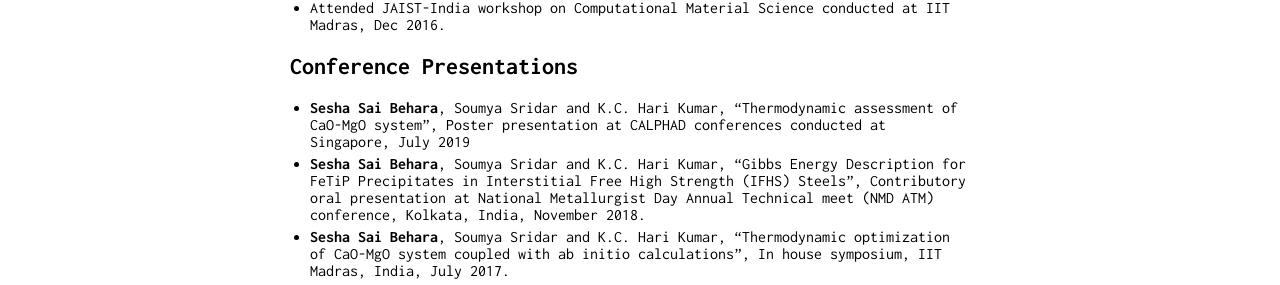
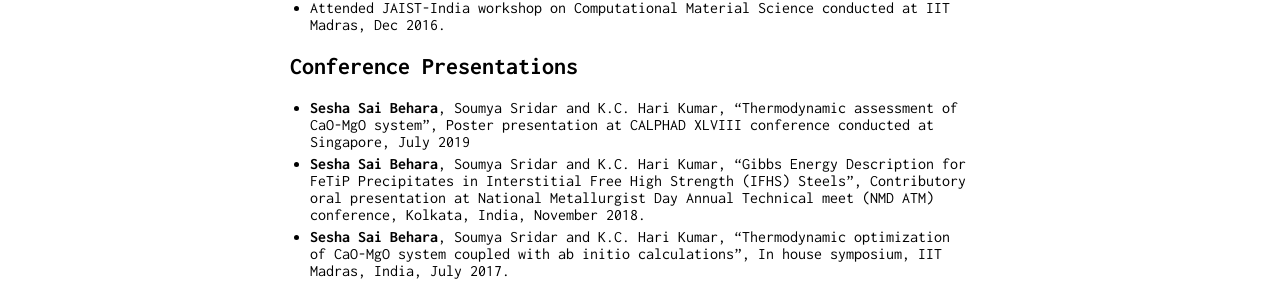
Before and after one commit to legolas96/legolas96.github.io, a Jekyll site: the page built from index.md, in a window 1280 px wide. Shown: the part 553-838 px from the top of the page. Built offline with Jekyll 4.4.1, drawn with Linux system fonts in a browser that asks for light colours; our own code applies the rules of GitHub Pages for plain Markdown files.

Commit message:
Update index.md

```diff
--- a/index.md
+++ b/index.md
@@ -23,7 +23,7 @@ I am a final year dual degree student at [IIT Madras](https://www.iitm.ac.in/) p
 * Attended JAIST-India workshop on Computational Material Science conducted at IIT Madras, Dec 2016.
 
 ## Conference Presentations
-* **Sesha Sai Behara**, Soumya Sridar and K.C. Hari Kumar, "Thermodynamic assessment of CaO-MgO system", Poster presentation at CALPHAD conferences conducted at Singapore, July 2019
+* **Sesha Sai Behara**, Soumya Sridar and K.C. Hari Kumar, "Thermodynamic assessment of CaO-MgO system", Poster presentation at CALPHAD XLVIII conference conducted at Singapore, July 2019
 * **Sesha Sai Behara**, Soumya Sridar and K.C. Hari Kumar, “Gibbs Energy Description for FeTiP Precipitates in Interstitial Free High Strength (IFHS) Steels”, Contributory oral presentation at National Metallurgist Day Annual Technical meet (NMD ATM) conference, Kolkata, India, November 2018.
 * **Sesha Sai Behara**, Soumya Sridar and K.C. Hari Kumar, “Thermodynamic optimization of CaO-MgO system coupled with ab initio calculations”, In house symposium, IIT Madras, India, July 2017.
 * Anirudha Karati, **Sesha Sai Behara**, Ameey Anupam, and Ravi Sankar Kottada, “Tesseracts: Stacking faults in CoCrFe alloys”, Metallography contest at National Metallurgist Day Annual Technical Meet (NMD ATM) conference, Coimbatore, India, November 2015.
```
